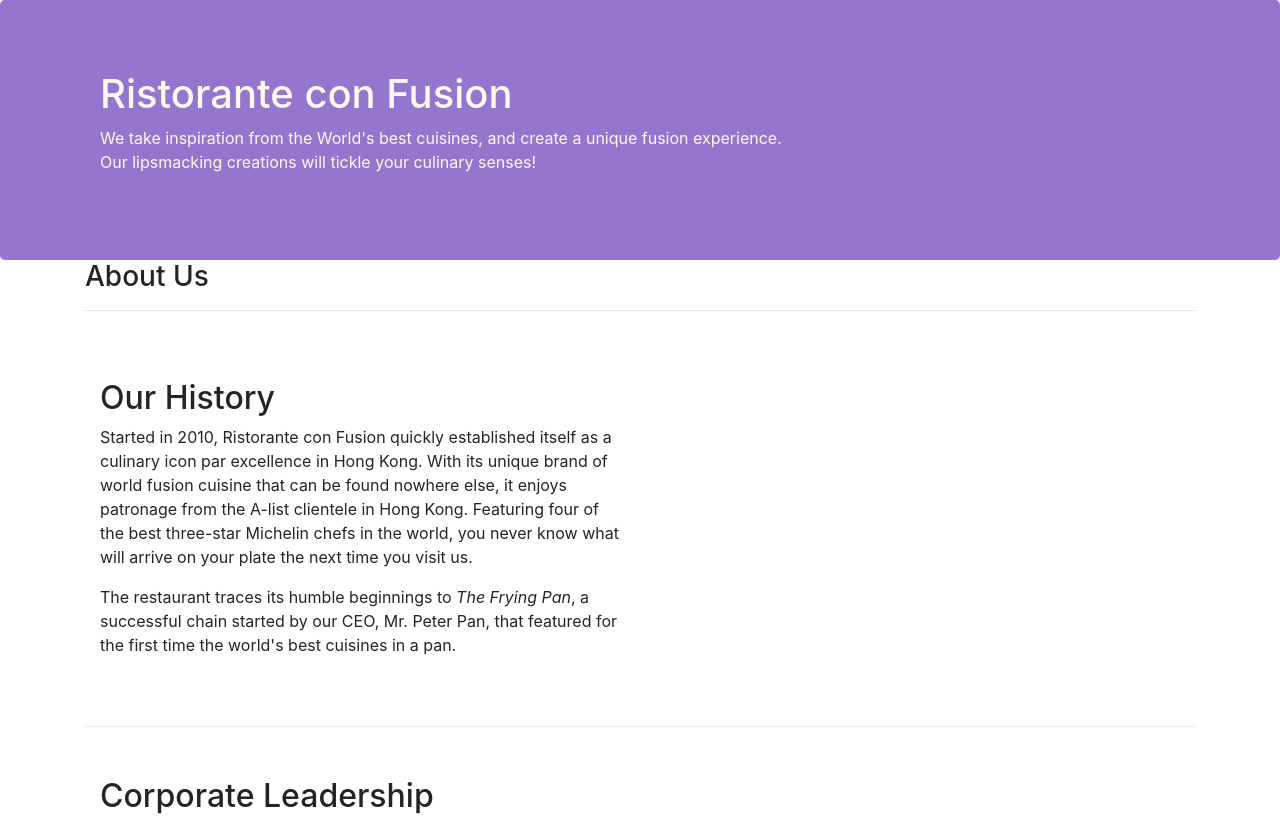
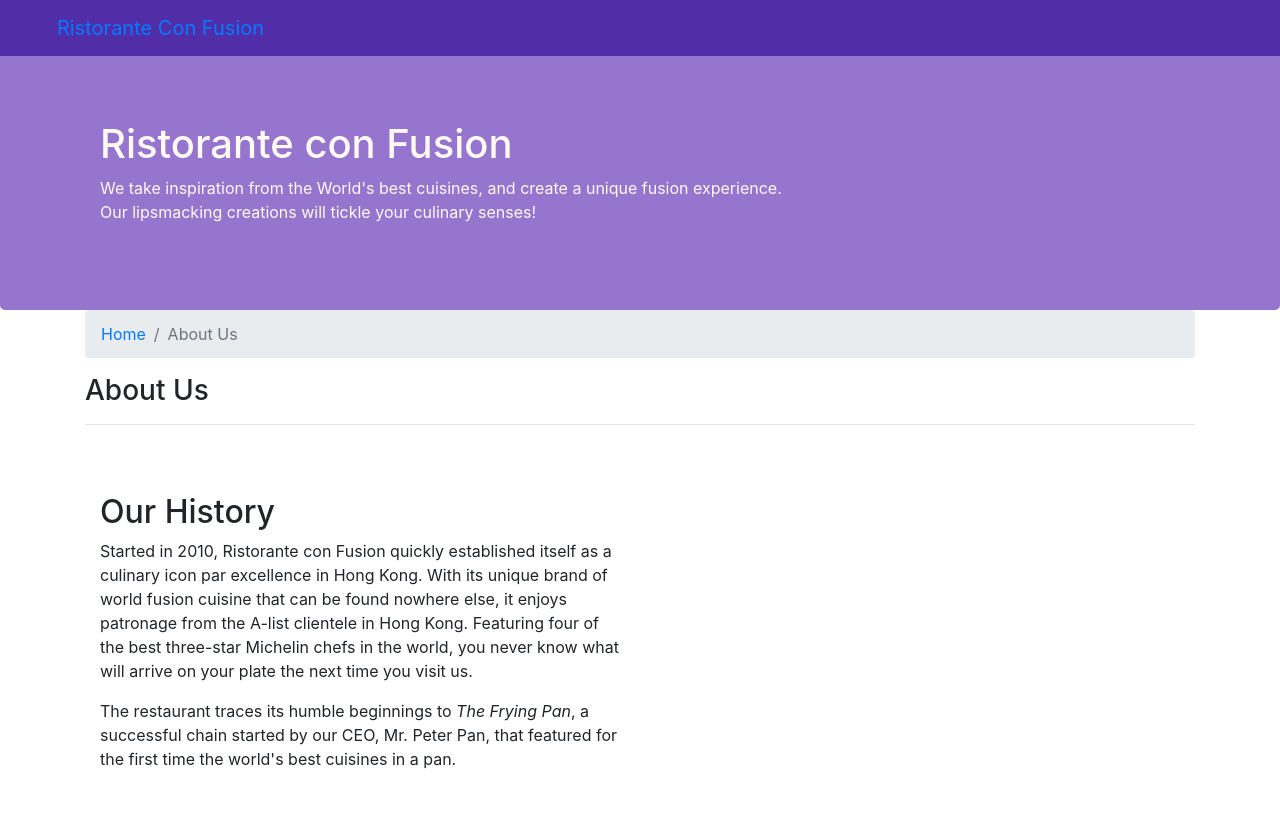
Before and after one commit to tangshane/conFusion, a website: page aboutus.html in a window 1280 px wide. Shown: the top 818 px of the page. Drawn offline with nearby package versions, Linux system fonts and the light colour scheme.

Commit message:
Navbar and Breadcrumbs

```diff
--- a/aboutus.html
+++ b/aboutus.html
@@ -15,6 +15,22 @@
 </head>
 
 <body>
+    <nav class="navbar navbar-inverse navbar-toggleable-sm fixed-top">
+        <div class="container">
+           <a class="navbar-brand" href="#">Ristorante Con Fusion</a>
+            <div class="collapse navbar-collapse" id="Navbar">
+                <ul class="navbar-nav">
+                    <li class="nav-item active"><a class="nav-link" href="./index.html">Home</a></li>
+                    <li class="nav-item"><a class="nav-link" href="#">About</a></li>
+                    <li class="nav-item"><a class="nav-link" href="#">Menu</a></li>
+                    <li class="nav-item"><a class="nav-link" href="#">Contact</a></li>
+                </ul>
+            </div>
+        </div>
+        <button class="navbar-toggler" type="button" data-toggle="collapse" data-target="#Navbar">
+            <span class="navbar-toggler-icon"></span>
+        </button>
+    </nav>
 
     <header class="jumbotron">
         <div class="container">
@@ -32,6 +48,10 @@
     <div class="container">
         <div class="row align-items-center">
             <div class="col-12">
+               <ol class="col-12 breadcrumb">
+                    <li class="breadcrumb-item"><a href="./index.html">Home</a></li>
+                    <li class="breadcrumb-item active">About Us</li>
+                </ol>
                <h3>About Us</h3>
                <hr>
             </div>
@@ -70,7 +90,7 @@
                 <div class="col-5 offset-1 col-sm-2">
                     <h5>Links</h5>
                     <ul class="list-unstyled">
-                        <li><a href="#">Home</a></li>
+                        <li><a href="./index.html">Home</a></li>
                         <li><a href="#">About</a></li>
                         <li><a href="#">Menu</a></li>
                         <li><a href="#">Contact</a></li>
--- a/css/styles.css
+++ b/css/styles.css
@@ -28,3 +28,12 @@ address{
     margin:0px;
     color:#0f0f0f;
 }
+
+body{
+    padding:50px 0px 0px 0px;
+    z-index:0;
+}
+
+.navbar-inverse {
+     background-color: #512DA8;
+}
```
Also changed, not shown: index.html (+17 -1 lines).
